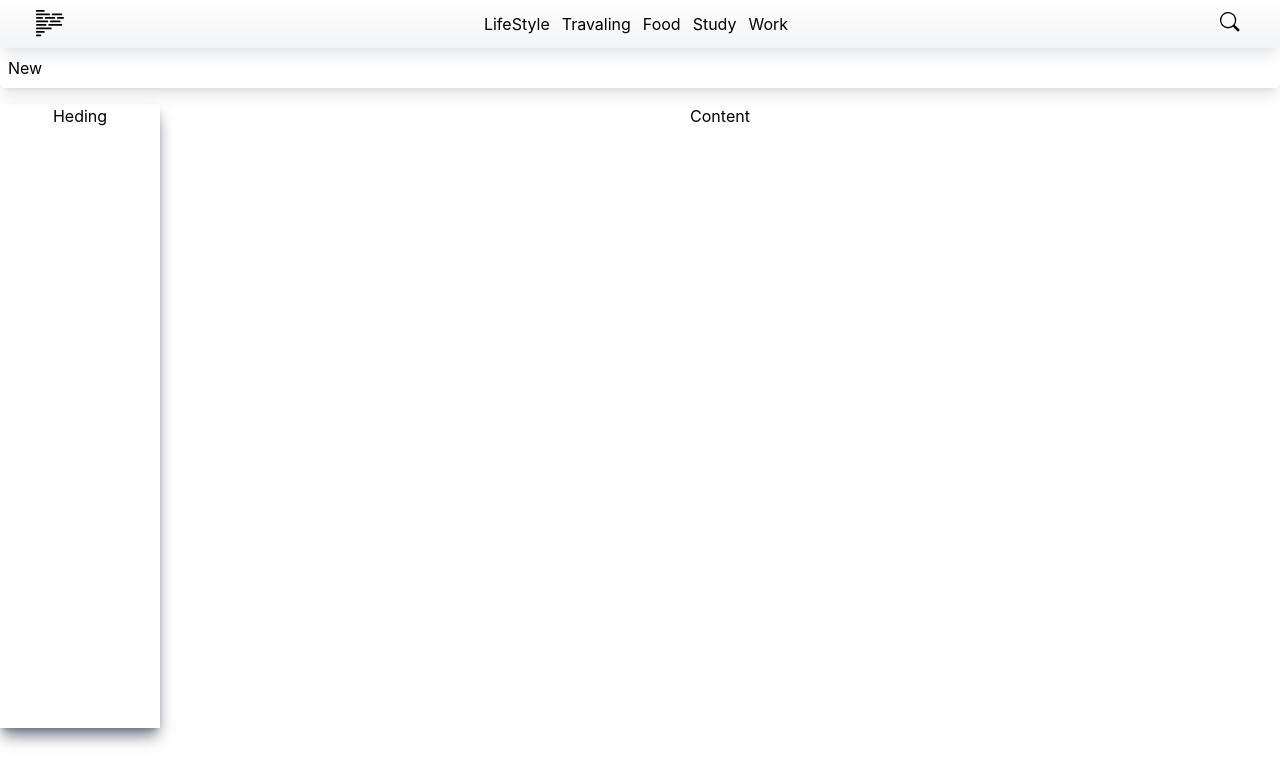
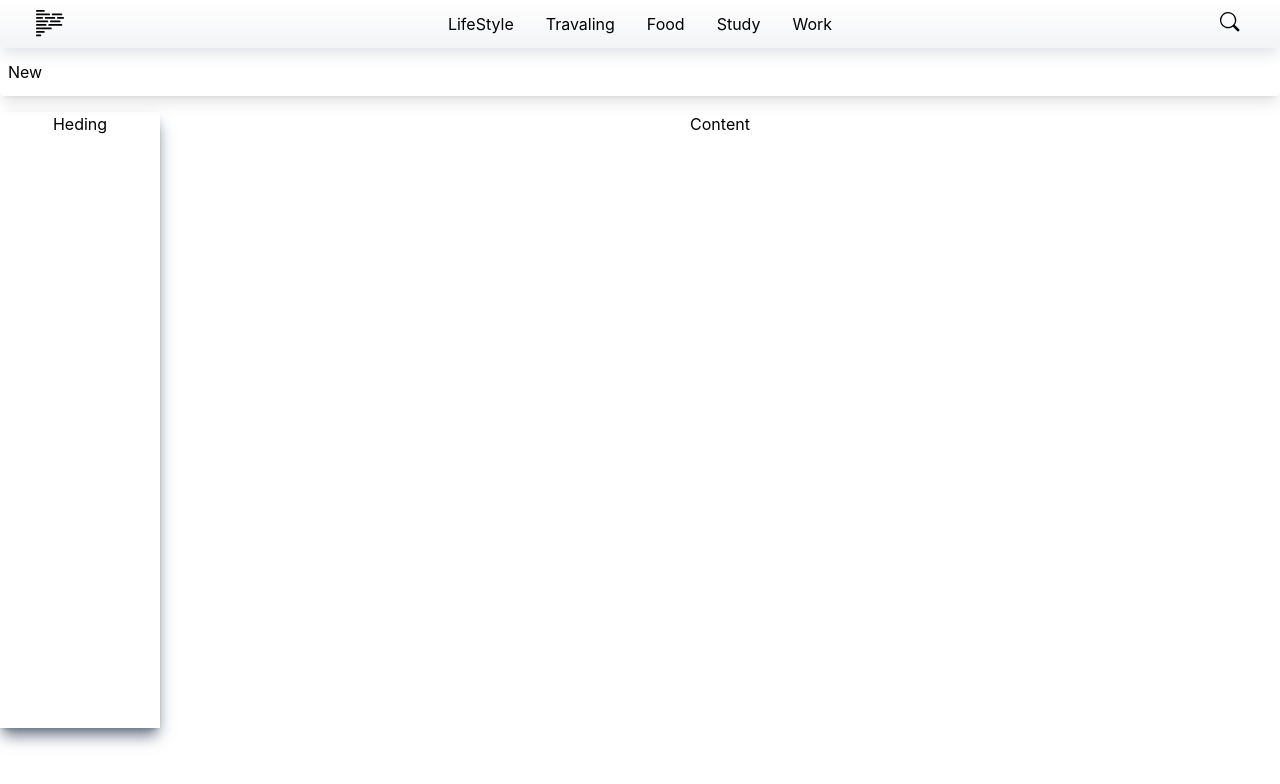
Before and after one commit to AnkushYadav11/BlogWeb, a React (Create React App) app: page / in a window 1280 px wide. Shown: the top 784 px of the page. Built offline with nearby package versions, Linux system fonts and the light colour scheme.

Commit message:
some of the stylings are added.

```diff
--- a/src/components/Home.js
+++ b/src/components/Home.js
@@ -2,7 +2,7 @@ import React from 'react';
 const Home = () => {
   return (
     <>
-    <div className='flex mt-4 h-156'>
+    <div className='flex mt-4 h-154'>
       <div className='w-40 justify-center flex shadow-lg shadow-gray-500'>Heding
         <ul></ul>
       </div>
--- a/src/components/Navbar.js
+++ b/src/components/Navbar.js
@@ -6,12 +6,12 @@ export default function Navbar(props) {
   <>
     <div className='pl-8 pr-8 p-1 flex justify-between rounded bg-linear-to-t from-gray-100 to-white-100 shadow-lg shadow-gray-200'>
 
-      <div className='p-1 flex *:w-7'>
+      <div className='p-1 flex *:w-7 hover:shadow-lg rounded-xl'>
         <img src={Logo} alt="Logo" />
       </div>
 
-      <div className='flex '>
-        <ul className='flex m-2 *:mr-3 ml-3 *:hover:underline'>
+      <div className='flex'>
+        <ul className='flex gap-8 m-2 *:hover:underline'>
           <li>LifeStyle</li>
           <li>Travaling</li>
           <li>Food</li>
--- a/src/components/Recent.js
+++ b/src/components/Recent.js
@@ -4,8 +4,8 @@ export function Recent() {
     return(
         <>
         <div className='rounded p-2 shadow-lg'>
-            <div className=' w-10 flex rounded p-1/2'>
-                <h1>New</h1>
+            <div className='w-10 flex rounded p-1/2'>
+                <h1 className='hover:shadow-lg h-8 pt-1 w-10'>New</h1>
             </div>
         </div>
         </>
```
